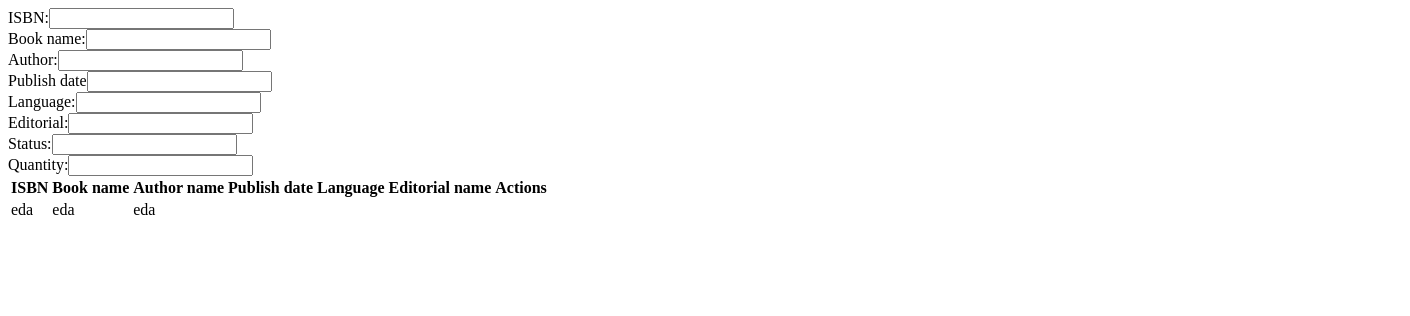
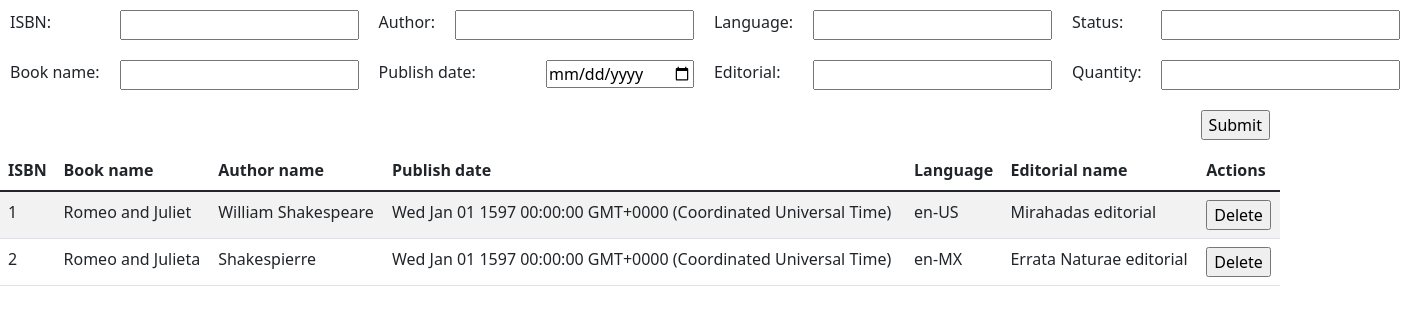
Before and after one commit to jceronapexsystems/angular-take-home-project, an Angular app: page / in a window 1280 px wide. Shown: the top 316 px of the page, 1410 px wide, since content can reach past the window. Built offline with nearby package versions, Linux system fonts and the light colour scheme.

Commit message:
basic mode created

```diff
--- a/src/app/app.module.ts
+++ b/src/app/app.module.ts
@@ -4,12 +4,14 @@ import { BrowserModule } from '@angular/platform-browser';
 import { AppComponent } from './app.component';
 import { CrudTableComponentComponent } from './components/crud-main-component/components/crud-table-component/crud-table-component.component';
 import { CrudMainComponentComponent } from './components/crud-main-component/crud-main-component.component';
+import { CrudFormComponentComponent } from './components/crud-main-component/components/crud-form-component/crud-form-component.component';
 
 @NgModule({
   declarations: [
     AppComponent,
     CrudMainComponentComponent,
-    CrudTableComponentComponent
+    CrudTableComponentComponent,
+    CrudFormComponentComponent
   ],
   imports: [
     BrowserModule
--- /dev/null
+++ b/src/app/components/crud-main-component/components/crud-form-component/crud-form-component.component.css
@@ -0,0 +1,25 @@
+.crud-form {
+	display: flex;
+	flex-direction: column;
+	flex-wrap: wrap;
+	max-height: 100px;
+}
+
+.crud-form > div {
+	display: flex;
+}
+
+.crud-form > div > span {
+	flex-grow: 1;
+	padding: 10px;
+}
+
+.crud-form > div > input {
+	margin: 10px;
+}
+
+.crud-submit{
+	display: flex;
+	flex-direction: row-reverse;
+	padding: 10px;
+}
--- /dev/null
+++ b/src/app/components/crud-main-component/components/crud-form-component/crud-form-component.component.html
@@ -0,0 +1,45 @@
+<div class="crud-form">
+	<div class="crud-input">
+		<span>ISBN:</span>
+		<input type="text"/>
+	</div>
+
+	<div class="crud-input">
+		<span>Book name:</span>
+		<input type="text" />
+	</div>
+
+	<div class="crud-input">
+		<span>Author:</span>
+		<input type="text" />
+	</div>
+
+	<div class="crud-input">
+		<span>Publish date:</span>
+		<input type="date" />
+	</div>
+
+	<div class="crud-input">
+		<span>Language:</span>
+		<input type="text" />
+	</div>
+
+	<div class="crud-input">
+		<span>Editorial:</span>
+		<input type="text" />
+	</div>
+
+	<div class="crud-input">
+		<span>Status:</span>
+		<input type="text" />
+	</div>
+
+	<div class="crud-input">
+		<span>Quantity:</span>
+		<input type="text" />
+	</div>
+</div>
+
+<div class="crud-submit">
+	<input type="submit" value="Submit" (click)="onSubmitClick()">
+</div>
--- /dev/null
+++ b/src/app/components/crud-main-component/components/crud-form-component/crud-form-component.component.ts
@@ -0,0 +1,19 @@
+import { Component, OnInit } from '@angular/core';
+
+@Component({
+  selector: 'app-crud-form-component',
+  templateUrl: './crud-form-component.component.html',
+  styleUrls: ['./crud-form-component.component.css']
+})
+export class CrudFormComponentComponent implements OnInit {
+
+  constructor() { }
+
+  ngOnInit(): void {
+  }
+
+  onSubmitClick() {
+    console.log('eda');
+  }
+
+}
--- a/src/app/components/crud-main-component/components/crud-table-component/crud-table-component.component.html
+++ b/src/app/components/crud-main-component/components/crud-table-component/crud-table-component.component.html
@@ -11,10 +11,14 @@
 		</tr>
 	</thead>
 	<tbody>
-		<tr>
-			<td>eda</td>
-			<td>eda</td>
-			<td>eda</td>
+		<tr *ngFor="let book of data">
+			<td>{{book.isbn}}</td>
+			<td>{{book.bookName}}</td>
+			<td>{{book.authorName}}</td>
+			<td>{{book.publishDate}}</td>
+			<td>{{book.language}}</td>
+			<td>{{book.editorialName}}</td>
+			<td><input type="button" value="Delete" (click)="onDeleteClick(book)"></td>
 		</tr>
 	</tbody>
 </table>
--- a/src/app/components/crud-main-component/components/crud-table-component/crud-table-component.component.ts
+++ b/src/app/components/crud-main-component/components/crud-table-component/crud-table-component.component.ts
@@ -1,4 +1,13 @@
 import { Component, OnInit } from '@angular/core';
+
+export class BookModel {
+  isbn!: string;
+  bookName!: string;
+  authorName!: string;
+  publishDate!: Date;
+  language!: string;
+  editorialName!: string;
+}
 
 @Component({
   selector: 'app-crud-table-component',
@@ -9,7 +18,28 @@ export class CrudTableComponentComponent implements OnInit {
 
   constructor() { }
 
+  data!: BookModel[];
+
   ngOnInit(): void {
+    this.data = [{
+      authorName: "William Shakespeare",
+      bookName: "Romeo and Juliet",
+      editorialName: "Mirahadas editorial",
+      isbn: "1",
+      language: "en-US",
+      publishDate: new Date('1597-01-01')
+    }, {
+      authorName: "Shakespierre",
+      bookName: "Romeo and Julieta",
+      editorialName: "Errata Naturae editorial",
+      isbn: "2",
+      language: "en-MX",
+      publishDate: new Date('1597-01-01')
+    }];
+  }
+
+  onDeleteClick(item: BookModel) {
+    console.log(item);
   }
 
 }
--- a/src/app/components/crud-main-component/crud-main-component.component.html
+++ b/src/app/components/crud-main-component/crud-main-component.component.html
@@ -1,41 +1,3 @@
-<div>
-	<span>ISBN:</span>
-	<input type="text" />
-</div>
-
-<div>
-	<span>Book name:</span>
-	<input type="text" />
-</div>
-
-<div>
-	<span>Author:</span>
-	<input type="text" />
-</div>
-
-<div>
-	<span>Publish date</span>
-	<input type="text" />
-</div>
-
-<div>
-	<span>Language:</span>
-	<input type="text" />
-</div>
-
-<div>
-	<span>Editorial:</span>
-	<input type="text" />
-</div>
-
-<div>
-	<span>Status:</span>
-	<input type="text" />
-</div>
-
-<div>
-	<span>Quantity:</span>
-	<input type="text" />
-</div>
+<app-crud-form-component></app-crud-form-component>
 
 <app-crud-table-component></app-crud-table-component>
--- a/src/index.html
+++ b/src/index.html
@@ -6,6 +6,9 @@
   <base href="/">
   <meta name="viewport" content="width=device-width, initial-scale=1">
   <link rel="icon" type="image/x-icon" href="favicon.ico">
+  <link rel="stylesheet" href="https://cdn.jsdelivr.net/npm/bootstrap@5.1.3/dist/css/bootstrap.min.css" integrity="sha384-1BmE4kWBq78iYhFldvKuhfTAU6auU8tT94WrHftjDbrCEXSU1oBoqyl2QvZ6jIW3" crossorigin="anonymous">
+  <script src="https://cdn.jsdelivr.net/npm/bootstrap@5.1.3/dist/js/bootstrap.min.js" integrity="sha384-QJHtvGhmr9XOIpI6YVutG+2QOK9T+ZnN4kzFN1RtK3zEFEIsxhlmWl5/YESvpZ13" crossorigin="anonymous"></script>
+  <script src="https://cdn.jsdelivr.net/npm/bootstrap@5.1.3/dist/js/bootstrap.bundle.min.js" integrity="sha384-ka7Sk0Gln4gmtz2MlQnikT1wXgYsOg+OMhuP+IlRH9sENBO0LRn5q+8nbTov4+1p" crossorigin="anonymous"></script>
 </head>
 <body>
   <app-root></app-root>
```
Also changed, not shown: 1 other file (tests, documents, lock files or other folders).
